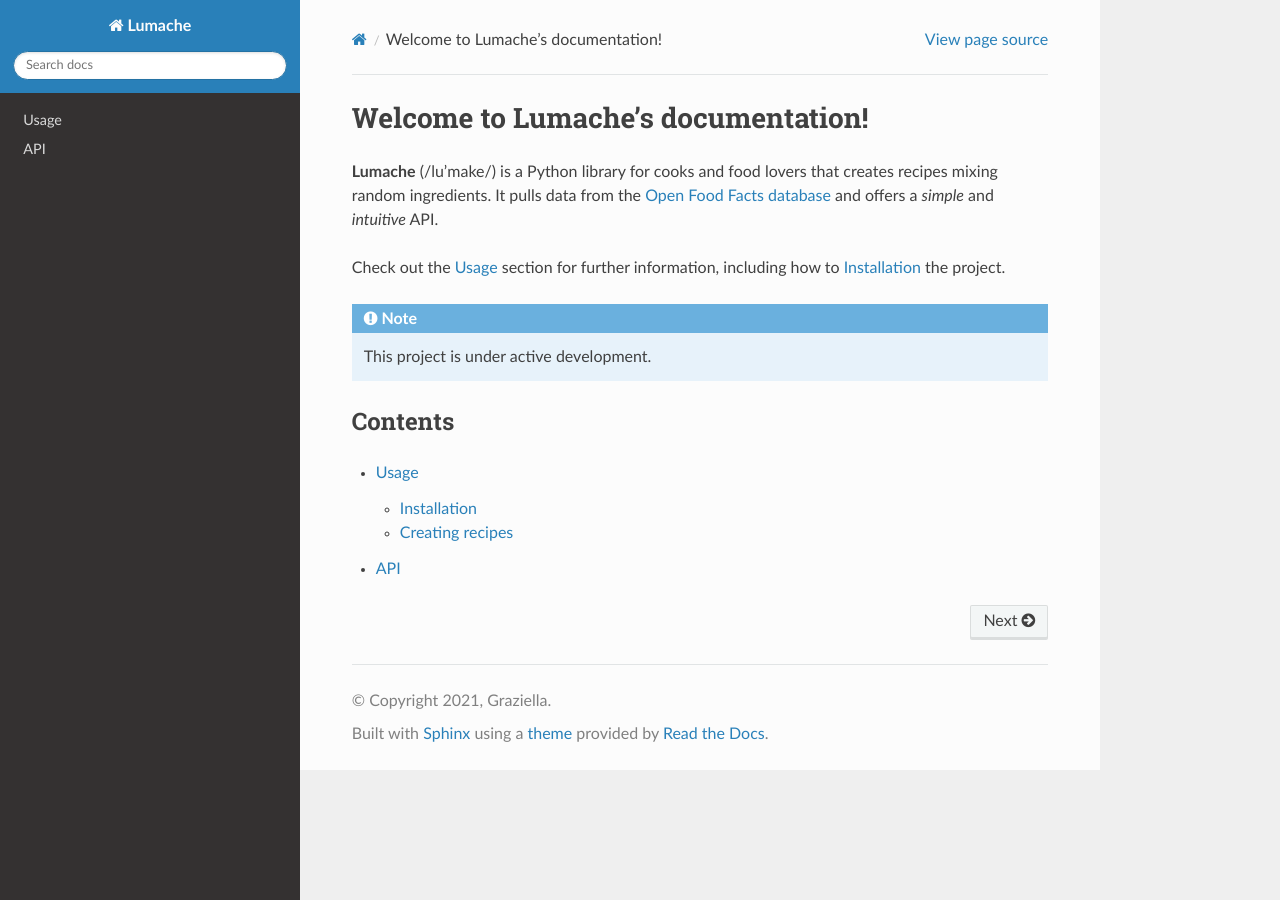
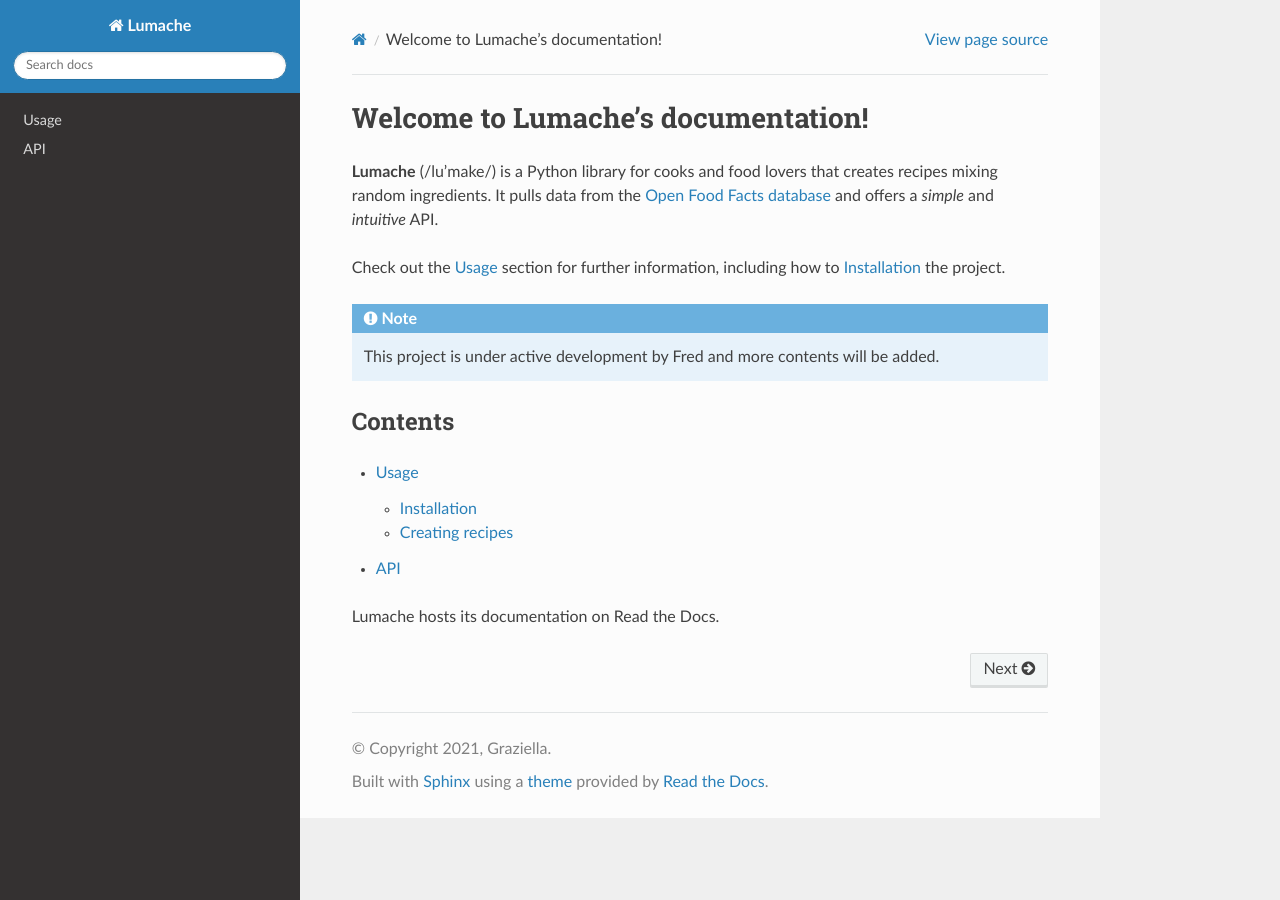
Before and after one commit to YongxinFred/rtd-tutorial, a Sphinx documentation site: the page built from docs/source/index.rst, in a window 1280 px wide. Built offline with Sphinx 7.4.7 and the Read the Docs theme 3.1.0, drawn with Linux system fonts in a browser that asks for light colours.

Commit message:
Update index.rst

```diff
--- a/docs/source/index.rst
+++ b/docs/source/index.rst
@@ -11,7 +11,7 @@ how to :ref:`installation` the project.
 
 .. note::
 
-   This project is under active development.
+   This project is under active development by Fred and more contents will be added.
 
 Contents
 --------
@@ -20,3 +20,5 @@ Contents
 
    usage
    api
+
+Lumache hosts its documentation on Read the Docs.
```
